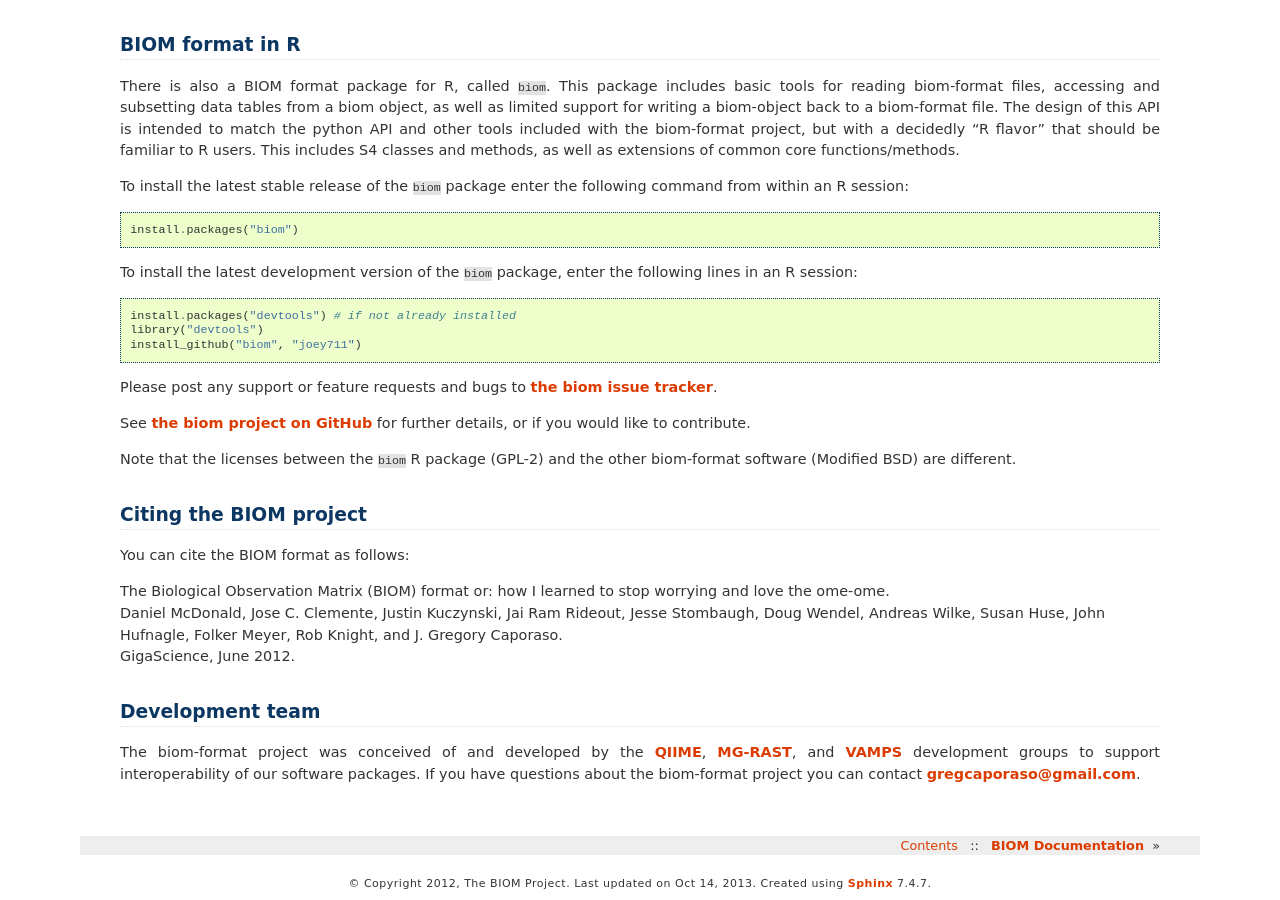
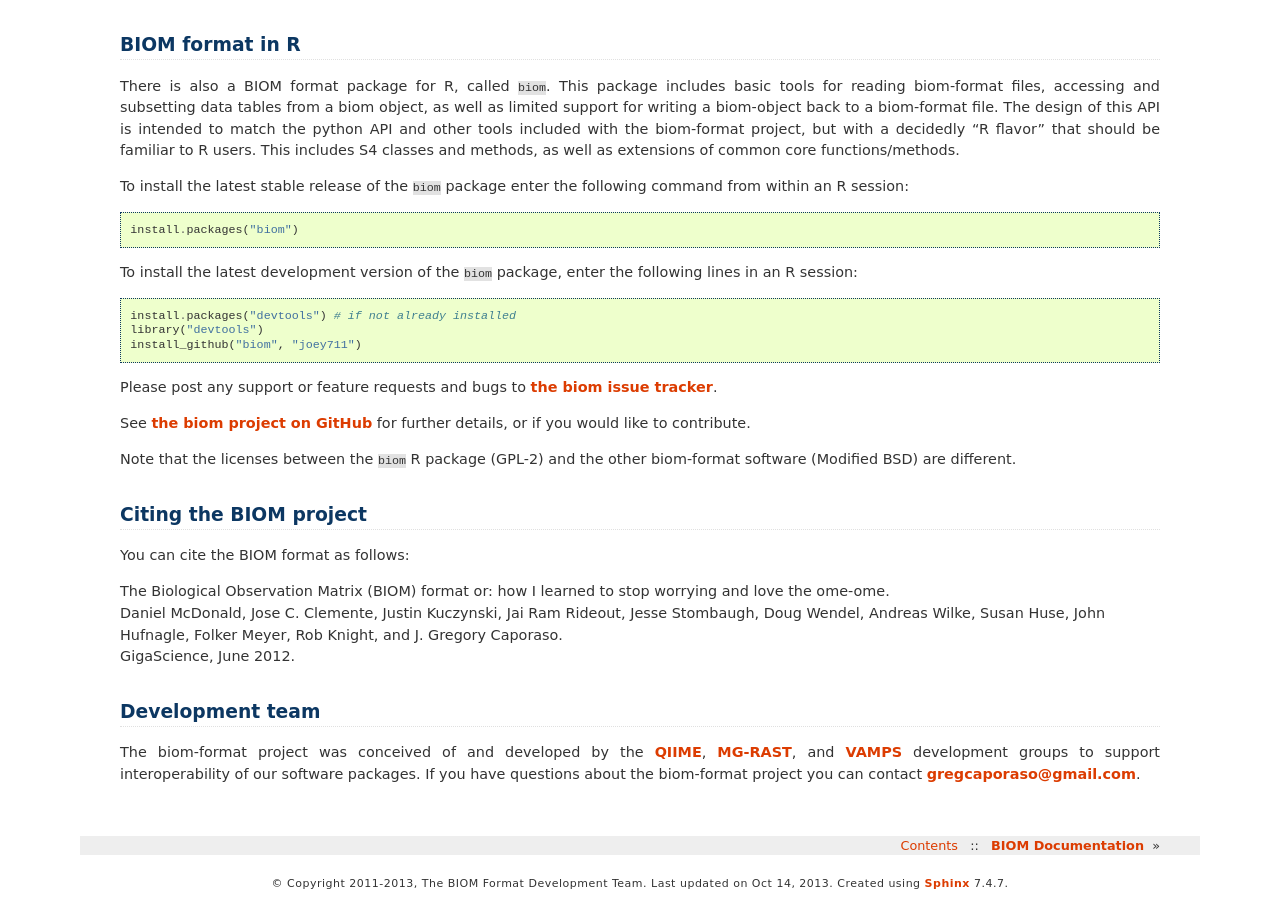
Before and after one commit to biocore/biom-format, a Sphinx documentation site: the page built from doc/index.rst, in a window 1280 px wide and 900 px high, scrolled down 2690 px. Built offline with Sphinx 7.4.7, drawn with Linux system fonts in a browser that asks for light colours.

Commit message:
Update copyright in sphinx conf

```diff
--- a/doc/conf.py
+++ b/doc/conf.py
@@ -41,7 +41,7 @@ master_doc = 'index'
 
 # General information about the project.
 project = u'biom-format'
-copyright = u'2012, The BIOM Project'
+copyright = u'2011-2013, The BIOM Format Development Team'
 
 # The version info for the project you're documenting, acts as replacement for
 # |version| and |release|, also used in various other places throughout the
```
